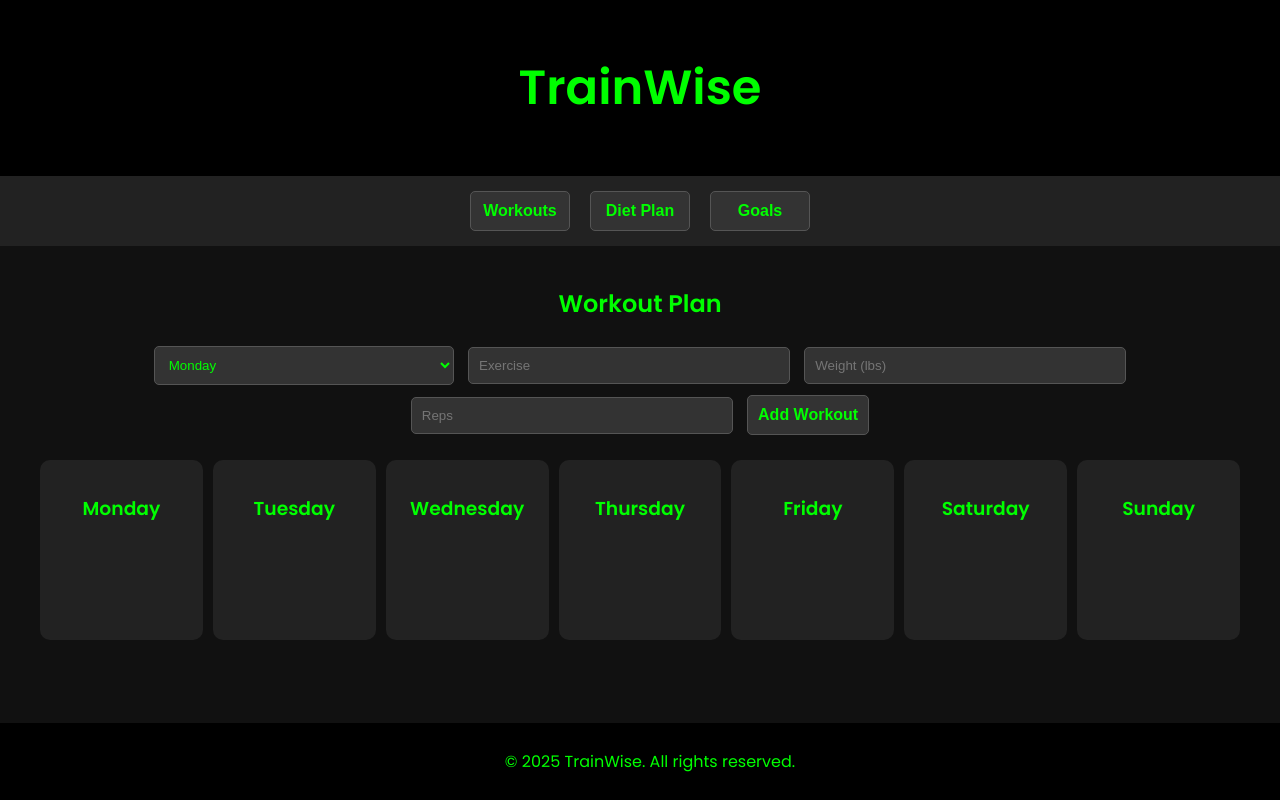
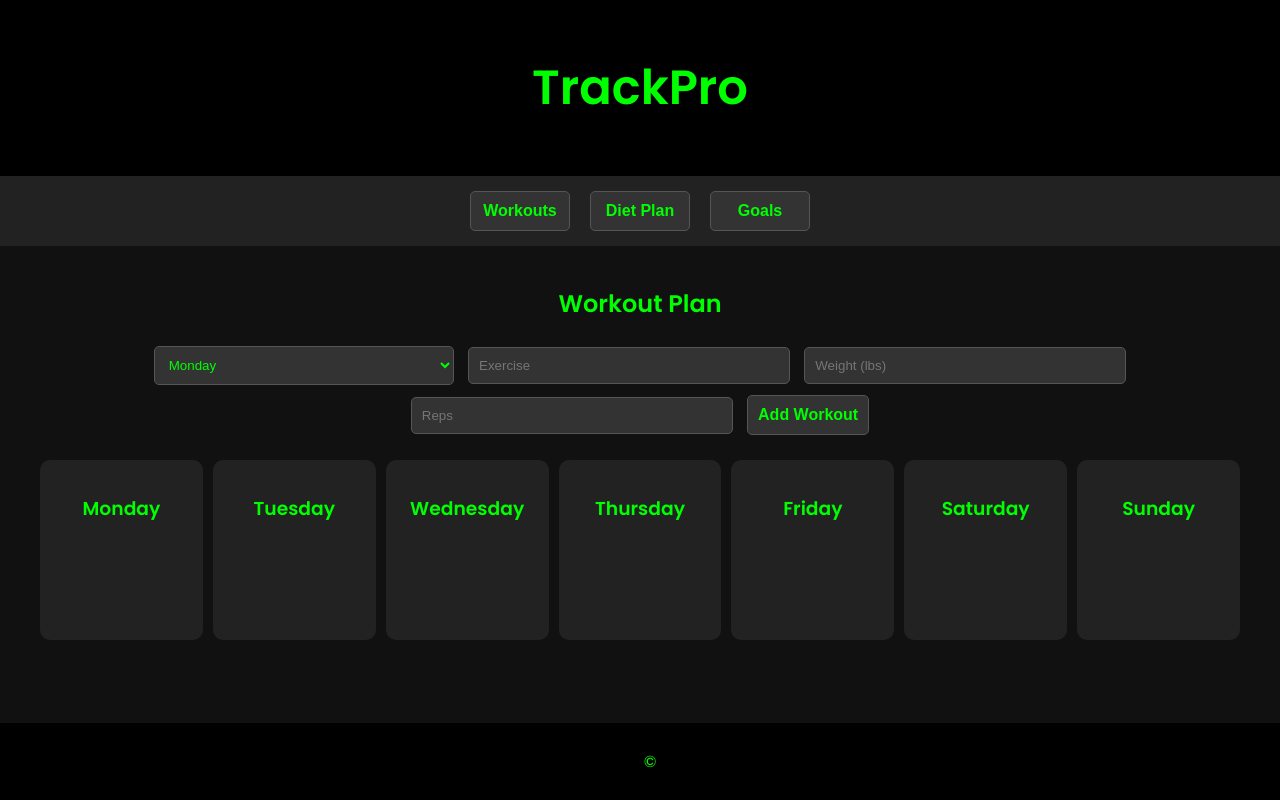
Before and after one commit to Kaydev-afk/TrainWise, a plain HTML site: page index.html in a window 1280 px wide. Drawn offline with Linux system fonts and the light colour scheme.

Commit message:
Update index.html

```diff
--- a/index.html
+++ b/index.html
@@ -3,7 +3,7 @@
 <head>
     <meta charset="UTF-8">
     <meta name="viewport" content="width=device-width, initial-scale=1.0">
-    <title>TrainWise - Fitness Planner</title>
+    <title>TrackPro - Fitness Planner</title>
     <link href="https://fonts.googleapis.com/css2?family=Poppins:wght@300;400;600&display=swap" rel="stylesheet">
     <style>
         /* General Styling */
@@ -186,7 +186,7 @@
 </head>
 <body>
     <header>
-        <h1>TrainWise</h1>
+        <h1>TrackPro</h1>
     </header>
 
     <nav>
@@ -248,7 +248,7 @@
     </main>
 
     <footer>
-        <p>&copy; 2025 TrainWise. All rights reserved.</p>
+        <p>&copy;</p>
     </footer>
 
     <script>
```
